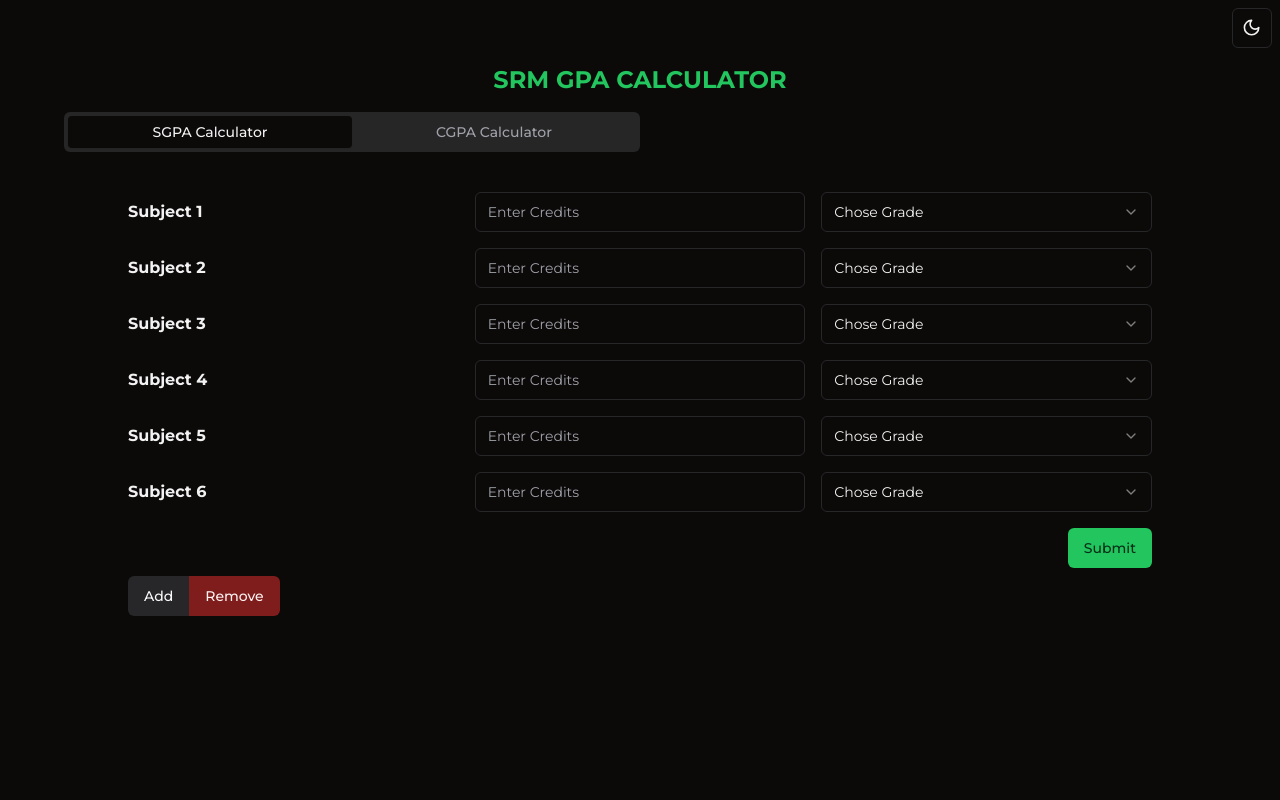
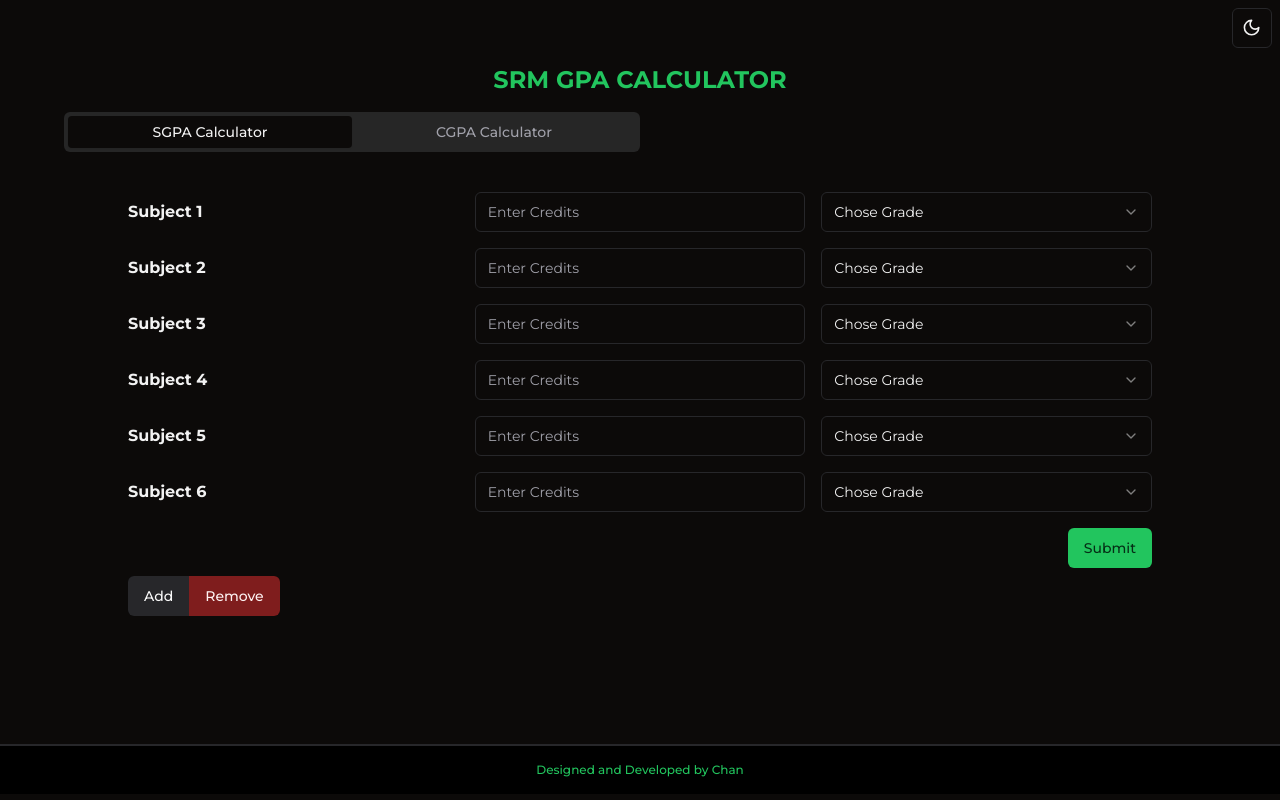
Before and after one commit to chanakyha/gpa-calculator, a Next.js app: page / in a window 1280 px wide. Built offline with nearby package versions, Linux system fonts and the light colour scheme.

Commit message:
footer added

```diff
--- a/app/layout.tsx
+++ b/app/layout.tsx
@@ -2,6 +2,7 @@
 import { Montserrat } from "next/font/google";
 import "./globals.css";
 import { ThemeProvider } from "@/components/theme-provider";
+import Footer from "@/components/Footer";
 
 const mont = Montserrat({ subsets: ["latin"] });
 
@@ -21,6 +22,7 @@
         <ThemeProvider attribute="class" defaultTheme="dark" enableSystem>
           {children}
         </ThemeProvider>
+        <Footer />
       </body>
     </html>
   );
--- a/app/page.tsx
+++ b/app/page.tsx
@@ -5,7 +5,7 @@
 
 export default function Home() {
   return (
-    <main className="container-fix">
+    <main className="container-fix min-h-[calc(100vh-3.5rem)]">
       <ThemeTogglerBtn className="fixed top-2 right-2" />
       <h1 className="text-center text-primary">SRM GPA CALCULATOR</h1>
       <div className="py-4 ">
--- /dev/null
+++ b/components/Footer.tsx
@@ -0,0 +1,16 @@
+import Link from "next/link";
+import { Button } from "./ui/button";
+
+const Footer = () => {
+  return (
+    <div className="w-full border-t-2 p-1 flex justify-center bg-black">
+      <Button asChild className="text-xs" variant={"link"}>
+        <Link href={"https://github.com/chanakyha"} target="_blank">
+          Designed and Developed by Chan
+        </Link>
+      </Button>
+    </div>
+  );
+};
+
+export default Footer;
```
